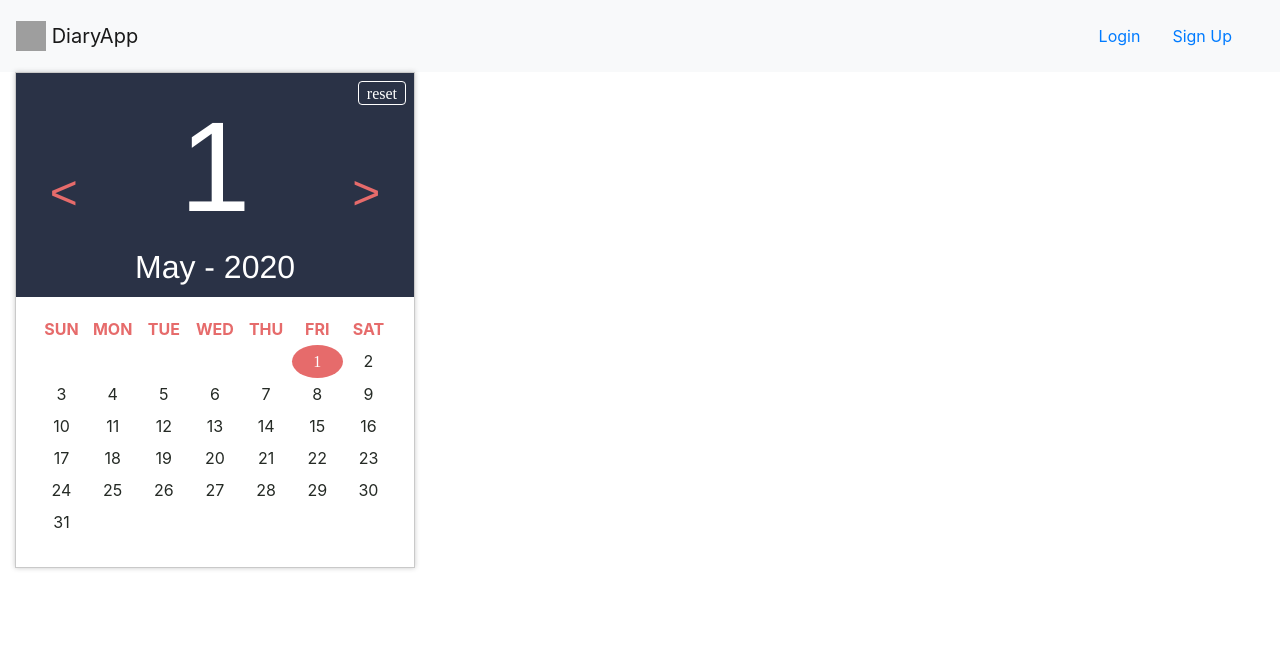
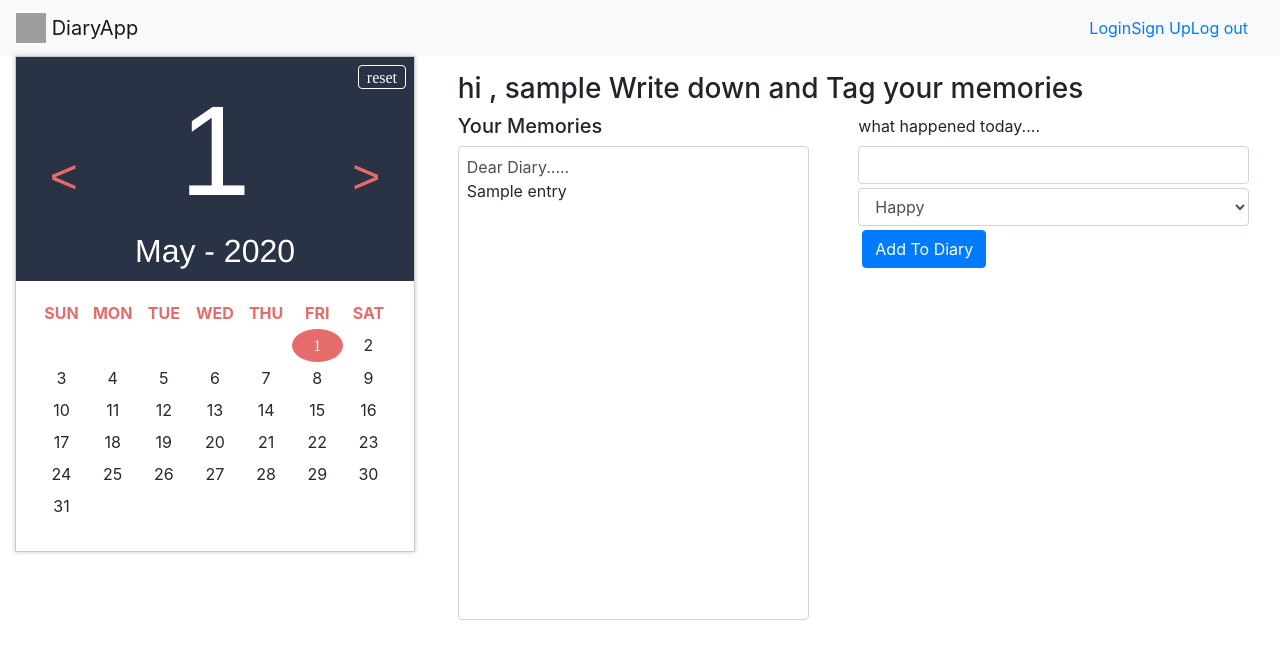
Before and after one commit to munnyraht/Diary, a Flask app: template templates/diary.html in a window 1280 px wide. Shown: the top 659 px of the page. Run offline with Flask 2, Linux system fonts and the light colour scheme; the template is opened without the code that fills it: most values are stand-ins (such as "Sample title", 1, 10 or a date in 2020); some libraries are stand-ins or nearby versions; grey boxes are pictures that could not be loaded.

Commit message:
update diary

```diff
--- a/app.py
+++ b/app.py
@@ -1,21 +1,145 @@
-from flask import Flask, render_template,request,redirect
+from flask import Flask, render_template, request, redirect, url_for, session, Blueprint
+from flask_session import Session
+from flask_mysqldb import MySQL
+import MySQLdb.cursors
+import re
+import datetime
 
-app = Flask(__name__ ,  static_url_path='/static')
-@app.route('/', methods=['POST','GET'])
+app = Flask(__name__)
+app.secret_key = 'wqertfy23456(&|^%-'
+app.config['MYSQL_HOST'] = '127.0.0.1'
+app.config['MYSQL_PORT'] = 3306
+app.config['MYSQL_USER'] = 'root'
+app.config['MYSQL_PASSWORD'] = 'root'
+app.config['MYSQL_DB'] = 'diary'
+
+# app.config['MYSQL_CHARSET'] = 'utf-8'
+
+mysql = MySQL(app)
+
+auth = Blueprint('auth', __name__)
+
+
+# cur = mysql.connection.cursor()
+# cur.connection.autocommit(True)
+
+@app.route('/', methods=['POST', 'GET'])
 def index():
-        return render_template('index.html')
+    cur = mysql.connection.cursor()
+    cur.connection.autocommit(True)
+    return render_template('index.html')
 
-@app.route('/login', methods=['POST','GET'])
+
+@app.route('/login', methods=['POST', 'GET'])
 def login():
-        return render_template('login.html')
+    msg = ' '
+    if request.method == 'POST' and 'username' in request.form and 'password' in request.form:
+        # create variable
+        username = request.form['username']
+        password = request.form['password']
+        # check if user exists in mysql
+        cursor = mysql.connection.cursor()
+        cursor.execute('SELECT * FROM users WHERE username = %s AND password = %s', (username, password))
+        # fetch one record and return result
+        user = cursor.fetchone()
+        if user:
+            # create session data to be accesses in other routes
+            session['loggedin'] = True
+            session['id'] = user[0]
+            session['username'] = user[1]
+            # redirect to home page
+            date = str(datetime.date.today())
+            return redirect(url_for('diary', date=date))
+            # return  render_template('diary.html')
+        else:
+            msg = 'Incorrect Username/Password'
+    return render_template('login.html', msg=msg)
 
-@app.route('/signup', methods=['POST','GET'])
+    # cur = mysql.connection.cursor()
+    # cur.execute(''' CREATE TABLE user ( id INTEGER , username VARCHAR(20) , email VARCHAR(20), password VARCHAR(20))''')
+    # insert some data
+    # mysql.connect.commit
+    # do a mysql.connection
+    # results = cur.fetchall()
+    # cur.close()
+
+
+@app.route('/signup', methods=['POST', 'GET'])
 def signup():
-        return render_template('signup.html')
+    if request.method == 'POST' and 'username' in request.form and 'password' in request.form:
+        email = request.form['email']
+        username = request.form['username']
+        password = request.form['password']
+        cur = mysql.connection.cursor()
+        sql = "INSERT INTO users (email, username, password) VALUES (%s, %s, %s)"
+        val = (email, username, password)
+        cur.execute(sql, val)
+        # cur.execute( ' INSERT INTO users (email,username,password) VALUES (%s,%s,%s)'  % (email,username, password))
+        mysql.connection.commit()
+        cur.close()
+        return redirect(url_for('login'))
+    return render_template('signup.html')
 
-@app.route('/diary', methods=['POST','GET'])
+
+@app.route('/diary', methods=['POST', 'GET'])
+# @auth.route('/diary', methods=['POST', 'GET'])
+# @login_required
 def diary():
-        return render_template('diary.html')
+    # to call this endpoint, a date is required to fetch entries for that date
+    date = request.args.get('date')
+    # Check if user is loggedin
+    if 'loggedin' in session:
+        # User is loggedin show them the home page
+        cur = mysql.connection.cursor()
+        if request.method == 'POST':
+            memory = request.form['memory']
+            tag = request.form['tag']
+            updated_at = ""
+            cur = mysql.connection.cursor()
+            # save diary entries to database
+            sql = "INSERT INTO entries (entries, tag, created_at,updated_at,UserId) VALUES (%s, %s, %s, %s, %s)"
+            val = (memory, tag, str(datetime.datetime.now()), updated_at, session['id'])
+            cur.execute(sql, val)
+            # add to memory database
+            mysql.connection.commit()
+
+            # fetch all diary entries for the date selected on the calender
+            cur.execute('SELECT * FROM entries WHERE UserId = %s AND created_at >= %s', (session['id'], date))
+            entries = cur.fetchall()  # entries should be a list of entry objects
+            cur.close()
+            print(session['id'])
+            print(entries)
+            return render_template('diary.html', entries=entries, username=session['username'])
+
+        else:
+            # fetch all diary entries for the date selected on the calender
+            cur.execute('SELECT * FROM entries WHERE UserId = %s AND created_at >= %s', (session['id'], date))
+            records = cur.fetchall()  # entries should be a list of entry objects
+            cur.close()
+            entries = []
+            for row in records:
+                entries.append(
+                    {"id": row[0],
+                     "entry": row[1],
+                     "tag": row[2],
+                     "date": str(row[3]),
+                     "user_id": row[3]}
+                )
+            return render_template('diary.html', entries=entries, username=session['username'])
+
+    # User is not logged in redirect to login page
+    else:
+        return redirect(url_for('login'))
+
+
+@app.route('/logout')
+def logout():
+    # Remove session data, this will log the user out
+    # session.pop('loggedin', None)
+    session.pop('id', None)
+    session.pop('username', None)
+    # Redirect to login page
+    return redirect(url_for('login'))
 
 
 if __name__ == "__main__":
--- a/static/scripts/script.js
+++ b/static/scripts/script.js
@@ -161,3 +161,20 @@
 
 
 }, false);
+
+
+function AddToDiary(){
+    var memory= document.getElementById('memory');
+    var tag = document.getElementById('memorytag');
+    var diary = document.getElementById('diary');
+    diary.value += memory.value;
+    // create an object
+    dairy_obj= { 'id': "",
+        "text":  memory.value,
+                    'tag': tag.value,
+                    "date": ""
+    };
+
+    console.log(dairy_obj)
+
+}
--- a/static/styles/style.css
+++ b/static/styles/style.css
@@ -240,3 +240,10 @@
     -ms-transform: scale(0.8);
     transform: scale(0.8);
 }
+
+.msg{
+    color: red;
+}
+.logout{
+    display: none;
+}
--- a/templates/base.html
+++ b/templates/base.html
@@ -5,6 +5,7 @@
     <meta name="viewport" content="width=device-width, initial-scale=1.0">
     <meta http-equiv="X-UA-Compatible" content="ie=edge">
     <link rel="stylesheet" href="{{url_for('static',filename='styles/style.css')}}">
+    <link rel="stylesheet" href="https://use.fontawesome.com/releases/v5.7.1/css/all.css">
     <script src="{{url_for('static',filename='scripts/script.js')}}"></script>
 
     <!-- UIkit CSS
@@ -24,8 +25,9 @@
           DiaryApp
         </a>
         <div class="navbar" style="float: right;">
-          <a href="{{ url_for('login') }}" class="navbar right">Login</a>
-        <a href="{{ url_for('signup') }}" class="navbar right">Sign Up</a>
+          <a class="Login" href="{{ url_for('login') }}" class="navbar right">Login</a>
+        <a class="Signup" href="{{ url_for('signup') }}" class="navbar right">Sign Up</a>
+        <a class = 'Logout' href="{{ url_for('logout') }}" class="navbar right">Log out</a>
         </div>
 
       </nav>
--- a/templates/diary.html
+++ b/templates/diary.html
@@ -1,14 +1,27 @@
 {% extends 'base.html'%}
 
 {%block head%}
-
+    <style>
+        .login{
+            display: none;
+            padding-right: 1rem;
+        }
+        .signup{
+            display: none;
+            padding-right: 1rem;
+        }
+        .logout{
+            display: block;
+        }
+    </style>
 {% endblock %}
 
 {% block body %}
 
+
 <div class="container-fluid">
     <div class="row">
-        <div class="col-md-6 col-sm-12">
+        <div class=" col xl-3 col-lg-4 col-md-6 col-sm-12">
             <div class="elegant-calencar">
        <p id="reset">reset</p>
         <div id="header" class="d-flex">
@@ -92,7 +105,65 @@
 
 
         </div>
-    </div>
+
+        <div class=" col" >
+            <form action="" class="p-3" method="POST">
+                <h3> hi , {{ username }} Write down and Tag your memories</h3>
+                <div class="form-row">
+                    <div class="col">
+                        <h5> Your Memories</h5>
+                    <div style="width:90%; height:300%;" class="form-control p-2"   id='diary'> Dear Diary.....
+                        <table>
+                            {% for entry  in  entries %}
+                                <tr> <td class="content{{ entries.index(entry)}}">{{entry.entry}}</td>
+                                        <td style="display: none;" >{{entry.tag}}</td>
+                                        <td style="display:none" class="edit{{ entries.index(entry)}}">
+                                            <a href="">Update</a>
+                                            <a href="">Delete</a>
+                                        </td>
+                                </tr>
+                                {% endfor %}
+                        </table> </div>
+                    </div>
+
+                    <div class="col">
+                        <label for="lastname">what happened today.... </label>
+                        <!-- <textarea name="" id="" cols="40" rows="3"> Dear Diary....</textarea> -->
+                        <input type="text" class="form-control mb-1" id="memory" required name= "memory" >
+                        <select class=" form-control" id ='memorytag'  name = 'tag'>
+                            <option value="" disabled >Choose a  feeling</option>
+                            <option value="Happy"style="background-color: green;color:white">Happy</option>
+                            <option value="Sad" style="background-color: red;color:white">Sad</option>
+                            <option value="Amazing" style="background-color: yellow;color:white">Amazing</option>
+                            <option value="Neutral" style="background-color: grey;color:white">Neutral</option>
+
+                          </select>
+
+
+                        <!-- <div class="btn-group">
+                            <select type="button" class="btn btn-primary dropdown-toggle" data-toggle="dropdown" aria-haspopup="true" aria-expanded="false">
+                              Choose a Feeling
+                            </button>
+                            <option class="dropdown-menu p-0">
+                              <select class="dropdown-item" href="#" style="background-color: green;color:white">Happy</a>
+                              <select class="dropdown-item " href="#" style="background-color: red;color:white">Sad</a>
+                              <select class="dropdown-item" href="#" style="background-color: yellow;color:white">Amazing</a>
+                              <select class="dropdown-item" href="#" style="background-color: grey;color:white">Neutral</a>
+
+                            </div>
+                          </div>-->
+                          <div>
+                            <button class="btn btn-primary m-1" id= 'addToDiary' onclick="AddToDiary()"> Add To Diary</button>
+                          </div>
+
+                    </div>
+
+                </div>
+                </form>
+
+        </div>
+
+</div>
 </div>
 
 
--- a/templates/index.html
+++ b/templates/index.html
@@ -10,7 +10,7 @@
     text-align: center;"> Diary App helps you Autem ipsa quaerat ad placeat harum ratione vitae illum tempora nostrum obcaecati.</h5>
 
     <div class="row">
-        <div class="col p-5">
+        <div class="col">
             <div class="card" style="width: 25rem;">
                 <img src="/static/images/bookstack_.jpeg"  class="card-img-top" alt="...">
                 <div class="card-body">
@@ -18,7 +18,7 @@
                 </div>
             </div>
         </div>
-        <div class="col p-5">
+        <div class="col">
                 <div class="card" style="width: 25rem;">
                         <img src="/static/images/diary_pc.jpeg " class="card-img-top" alt="..." >
                         <div class="card-body">
@@ -26,7 +26,7 @@
                         </div>
                     </div>
         </div>
-        <div class="col p-5">
+        <div class="col">
                 <div class="card" style="width: 25rem;">
                         <img src="/static/images/handwriten.jpeg " class="card-img-top" alt="...">
                         <div class="card-body">
```
Also changed, not shown: models.py (added, +10 -0 lines), sql_dumps/diary_entries.sql (added, +57 -0 lines), sql_dumps/diary_users.sql (added, +53 -0 lines), templates/login.html (+8 -6 lines), templates/signup.html (+10 -18 lines).
